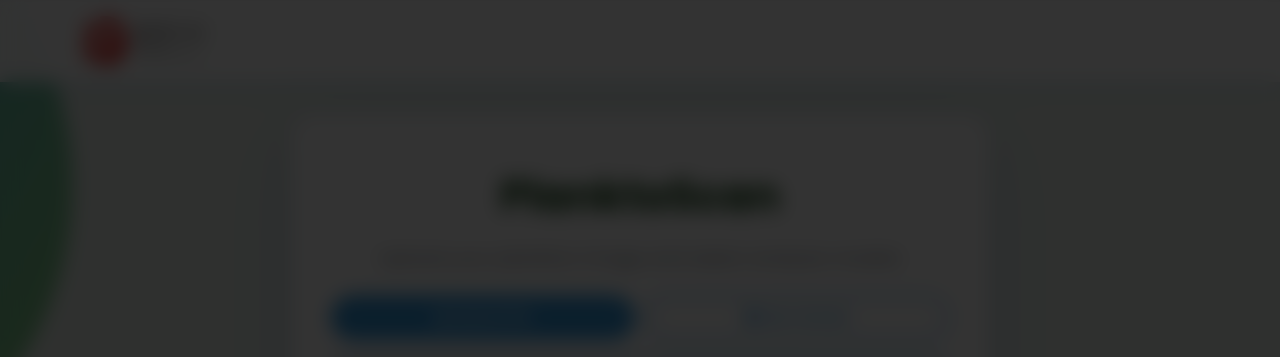
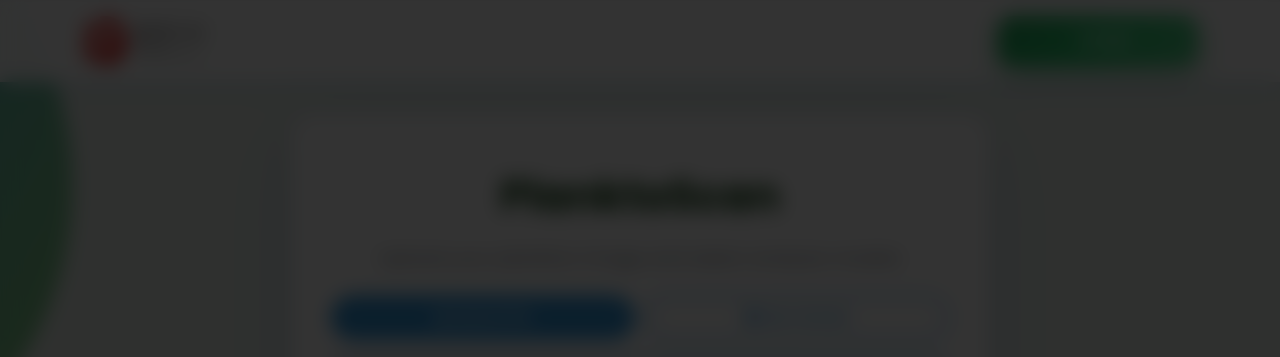
Before and after one commit to rayths/PlanktoScan, a FastAPI app: page / in a window 1280 px wide. Shown: the top 357 px of the page. Run offline with FastAPI, Linux system fonts and the light colour scheme; some libraries are stand-ins or nearby versions.

Commit message:
Enhance button styles and add login button to dashboard

```diff
--- a/static/css/components/buttons.css
+++ b/static/css/components/buttons.css
@@ -47,12 +47,12 @@
 }
 
 .btn-success-modern:hover {
+    background: linear-gradient(135deg, var(--primary-green-hover), var(--primary-green), #52C41A);
     transform: translateY(-4px) scale(1.02);
     box-shadow:
         0 15px 40px rgba(39, 174, 96, 0.5),
         0 8px 20px rgba(0, 0, 0, 0.15);
     color: white;
-    background: linear-gradient(135deg, var(--primary-green-hover), var(--primary-green), #52C41A);
 }
 
 .btn-success-modern:active {
@@ -85,16 +85,20 @@
 }
 
 .btn-primary-modern {
-    background: linear-gradient(135deg, var(--primary-blue), #5DADE2);
+    background: linear-gradient(135deg, var(--primary-green), var(--success-green), #58D68D);;
     border: none;
     color: white;
-    box-shadow: 0 8px 25px rgba(52, 152, 219, 0.4);
+    box-shadow:
+        0 8px 25px rgba(39, 174, 96, 0.4),
+        0 4px 10px rgba(0, 0, 0, 0.1);
 }
 
 .btn-primary-modern:hover {
-    background: linear-gradient(135deg, var(--primary-blue-hover), var(--primary-blue));
+    background: linear-gradient(135deg, var(--primary-green-hover), var(--primary-green), #52C41A);
     transform: translateY(-2px);
-    box-shadow: 0 15px 35px rgba(52, 152, 219, 0.5);
+    box-shadow:
+        0 15px 40px rgba(39, 174, 96, 0.5),
+        0 8px 20px rgba(0, 0, 0, 0.15);
     color: white;
 }
 
--- a/static/css/responsive/mobile.css
+++ b/static/css/responsive/mobile.css
@@ -226,7 +226,7 @@
         letter-spacing: 0.5px;
         text-transform: none;
         min-width: auto;
-        height: 55px;
+        height: 40px;
     }
 
     .btn {
--- a/templates/dashboard.html
+++ b/templates/dashboard.html
@@ -55,6 +55,13 @@
                 <a class="navbar-brand" href="https://www.brin.go.id" target="_blank" rel="noopener noreferrer">
                     <img src="{{ url_for('static', path='assets/logo_brin.png') }}" alt="BRIN" class="main-logo">
                 </a>
+                <div class="d-flex align-items-center ms-auto">
+                    <div class="navbar-nav">
+                        <button class="btn btn-primary-modern btn-modern" onclick="window.location.href='/login'">
+                            <i class="fas fa-right-to-bracket"></i> Login
+                        </button>
+                    </div>
+                </div>
             </div>
         </nav>
 
```
